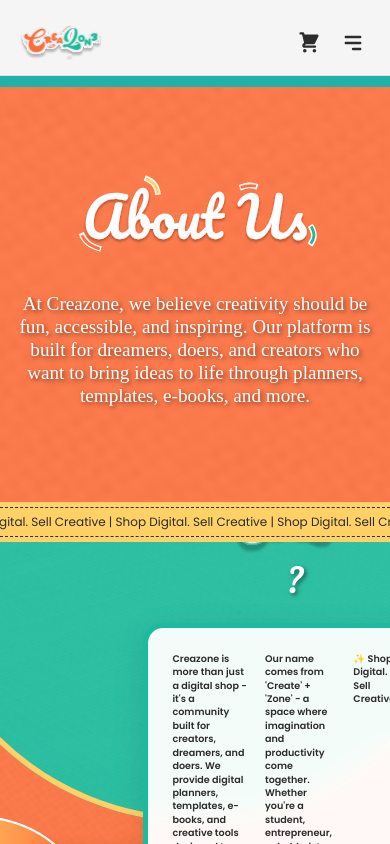
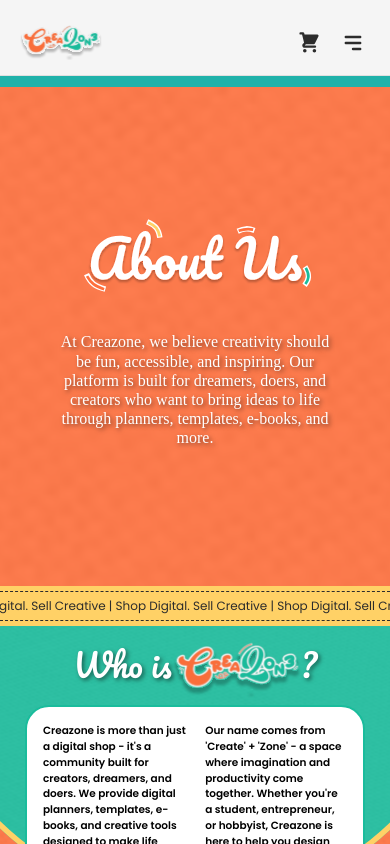
Before and after one commit to Nyyline/CreaZone, a React (Vite) app: page /about in a window 390 px wide. Built offline with nearby package versions, Linux system fonts and the light colour scheme.

Commit message:
section2

```diff
--- a/src/App.jsx
+++ b/src/App.jsx
@@ -65,38 +65,7 @@
       </nav>
 
       {/* Mobile Menu Overlay */}
-      {isMobileMenuOpen && (
-        <div className="mobile-menu-overlay" onClick={() => setIsMobileMenuOpen(false)}>
-          <div className="mobile-menu" onClick={(e) => e.stopPropagation()}>
-            <div className="mobile-menu-header">
-              <h3>Menu</h3>
-              <button
-                className="close-btn"
-                onClick={() => setIsMobileMenuOpen(false)}
-                aria-label="Close menu"
-              >
-                ×
-              </button>
-            </div>
-            <div className="mobile-menu-links">
-              <Link to="/" className="mobile-nav-link" onClick={() => setIsMobileMenuOpen(false)}>
-                Home
-              </Link>
-              <Link to="/about" className="mobile-nav-link" onClick={() => setIsMobileMenuOpen(false)}>
-                About
-              </Link>
-              <Link to="/shop" className="mobile-nav-link" onClick={() => setIsMobileMenuOpen(false)}>
-                Shop
-              </Link>
-              <div className="mobile-login-section">
-                <button className="mobile-login-btn">
-                  Login
-                </button>
-              </div>
-            </div>
-          </div>
-        </div>
-      )}
+
     </>
   )
 }
--- a/src/pages/About.jsx
+++ b/src/pages/About.jsx
@@ -22,8 +22,49 @@
       </div>
 
       <section className='section2-and-section3'>
-        <section className='w-full h-[50%] flex flex-row'>
-          <div className=' w-[50%] h-[100%] flex flex-col items-center justify-center !mt-10 !ml-30 '>
+        <section className='w-full h-[50%] flex flex-row '>
+
+        {/* Mobile Layout */}
+        <div className=' w-[100%] h-[50%] flex flex-col items-center justify-center  md:hidden !mt-7'>
+          <div className='flex flex-col items-center justify-center'>
+            <div className='flex'>
+                <h2 className='bento-title-inline '>Who is<img src={creazone} alt="creazone" className='w-[130px] h-[70px] !mt-3 '/>?</h2>
+                </div>
+
+            <div className='bg-white border-2 rounded-3xl border-[#1ABC9C] w-[95%] h-[70%] !p-4 '>
+              <div className='w-full h-full flex flex-row gap-3'>
+              <p className='font-[poppins] text-[10.5px]  font-semibold mb-4'>Creazone is more than just a digital shop - it's a community built for creators, dreamers, and doers. We provide digital planners, templates, e-books, and creative tools designed to make life easier, more organized, and more inspiring.</p>
+              <p className='font-[poppins] text-[10.5px] font-semibold mb-4'>Our name comes from 'Create' + 'Zone' - a space where imagination and productivity come together. Whether you're a student, entrepreneur, or hobbyist, Creazone is here to help you design your own path, your own way.
+                <br/>
+                <br/>
+                <p className='text-[9px]'>✨ Shop Digital. Sell Creative.</p>
+              </p>
+
+              </div>
+            </div>
+
+          </div>
+
+        </div>
+
+        {/* Mobile Mission/Vision Cards */}
+        <div className=' w-[100%] h-[50%] flex flex-row items-start justify-center !mt-5 gap-3 md:hidden  !pl-7 !pr-7'>
+          <div className='bg-[#FF6F3C] border-2 border-white w-[55%] !h-[80%] rounded-xl !p-3 relative overflow-hidden'>
+            <h2 className='bento-card-title'>Our Mission</h2>
+            <p className='bento-card-text font-semibold !text-[10px] w-[100%] !pb-3'>To provide a safe, vibrant space where creativity thrives and digital products become accessible to everyone.</p>
+            <Rocket className='absolute bottom-2 right-2 w-80 h-80 text-white opacity-30 left-65 top-10' />
+          </div>
+
+          <div className='bg-[#1ABC9C] border-2 border-white w-[55%] !h-[80%] rounded-xl !p-3 relative overflow-hidden'>
+            <h2 className='bento-card-title'>Our Vision</h2>
+            <p className='bento-card-text font-semibold !text-[10px] w-[100%]'>To become the go-to hub for planners, templates, e-books, and creative resources worldwide.</p>
+            <Lightbulb className='absolute bottom-2 right-2 w-80 h-80 text-white opacity-30 left-75 top-8 rotate-18' />
+          </div>
+
+        </div>
+
+          {/* desktop layout */}
+          <div className=' w-[50%] h-[100%] flex flex-col items-center justify-center !mt-10 md:!ml-30 !ml-0  hidden md:flex'>
           <div className='flex flex-col items-end !mr-15 justify-center'>
             <div className='flex !mr-16 !mb-5'>
                 <h2 className='bento-title-inline '>Who is<img src={creazone} alt="creazone" className='w-[250px] h-[100px] !mt-3 '/>?</h2>
@@ -31,7 +72,7 @@
 
                 <div className='bento-main-card w-[75%] '>
                   <div className='bento-content'>
-                    <p className='font-[poppins] text-[23px] font-semibold mb-4'>Creazone is more than just a digital shop - it's a community built for creators, dreamers, and doers. We provide digital planners, templates, e-books, and creative tools designed to make life easier, more organized, and more inspiring.</p>
+                    <p className='font-[poppins] text-[23px]  font-semibold mb-4'>Creazone is more than just a digital shop - it's a community built for creators, dreamers, and doers. We provide digital planners, templates, e-books, and creative tools designed to make life easier, more organized, and more inspiring.</p>
 
                     <p className='font-[poppins] text-[23px] font-semibold mb-4'>Our name comes from 'Create' + 'Zone' - a space where imagination and productivity come together. Whether you're a student, entrepreneur, or hobbyist, Creazone is here to help you design your own path, your own way.</p>
                     <p className='font-[poppins]  font-semibold'>✨ Shop Digital. Sell Creative.</p>
@@ -41,7 +82,7 @@
 
           </div>
 
-          <div className=' w-[50%] h-[100%] flex flex-col items-start justify-center !mt-10 gap-7'>
+          <div className=' w-[50%] h-[100%] flex flex-col items-start justify-center !mt-10 gap-7 hidden md:flex !hidden md:!flex'>
             <div className='bg-[#FF6F3C] border-5 border-white w-[65%] h-[38%] rounded-3xl !p-10 relative overflow-hidden'>
               <h2 className='bento-card-title'>Our Mission</h2>
               <p className='bento-card-text font-semibold w-[75%]'>To provide a safe, vibrant space where creativity thrives and digital products become accessible to everyone.</p>
@@ -54,7 +95,7 @@
               <Lightbulb className='absolute bottom-2 right-2 w-80 h-80 text-white opacity-30 left-75 top-8 rotate-18' />
             </div>
 
-            </div>
+          </div>
 
 
         </section>
--- a/src/styles/About.css
+++ b/src/styles/About.css
@@ -340,35 +340,11 @@
     }
 
     .bento-title-inline {
-      font-size: 2.5rem;
-      flex-direction: column;
+      font-size: 2rem;
+      flex-direction: row;
       text-align: center;
     }
 
-    .bento-title-inline img {
-      width: 200px;
-      height: 80px;
-      margin-top: 0.5rem;
-    }
-
-    .bento-main-card {
-      width: 90% !important;
-      max-width: 400px !important;
-      height: auto !important;
-      min-height: 200px !important;
-      padding: 1.5rem !important;
-      margin: 0 auto !important;
-      background: rgba(255, 255, 255, 0.95) !important;
-      backdrop-filter: blur(10px);
-      border-radius: 20px;
-      box-shadow: 0 8px 32px rgba(0, 0, 0, 0.1);
-      position: relative !important;
-      z-index: 10 !important;
-      display: flex !important;
-      flex-direction: column !important;
-      justify-content: center !important;
-      align-items: center !important;
-    }
 
     .bento-content {
       display: flex !important;
@@ -451,65 +427,8 @@
     }
 
     .bento-card-title {
-      font-size: 1.5rem;
+      font-size: 1rem;
+      margin-bottom: 3px;
+
     }
   }
-
-  /* Extra small mobile devices */
-  @media (max-width: 480px) {
-    .about-section {
-      height: 50vh;
-      padding: 1rem 0.5rem;
-      background-size: cover;
-      background-position: center top;
-      background-attachment: scroll;
-      background-repeat: no-repeat;
-    }
-
-    .about-section h1 {
-      font-size: 1.2rem !important;
-      width: 95% !important;
-    }
-
-    .bento-title-inline {
-      font-size: 2rem;
-    }
-
-    .bento-title-inline img {
-      width: 150px;
-      height: 60px;
-    }
-
-    .bento-main-card {
-      padding: 1rem;
-      width: 95% !important;
-      max-width: 350px !important;
-    }
-
-    .bento-content p {
-      font-size: .6rem !important;
-
-    }
-
-    .section2-and-section3 > section > div:last-child > div {
-      padding: 0.8rem !important;
-      width: 48% !important;
-      height: 85% !important;
-    }
-
-    .bento-card-title {
-      font-size: 1.2rem;
-    }
-
-    .bento-card-text {
-      font-size: 0.8rem;
-    }
-
-    .section2-and-section3 > section:last-child h2 {
-      font-size: 2.5rem !important;
-    }
-
-    .section2-and-section3 > section:last-child p {
-      font-size: 1.1rem !important;
-    }
-  }
```
